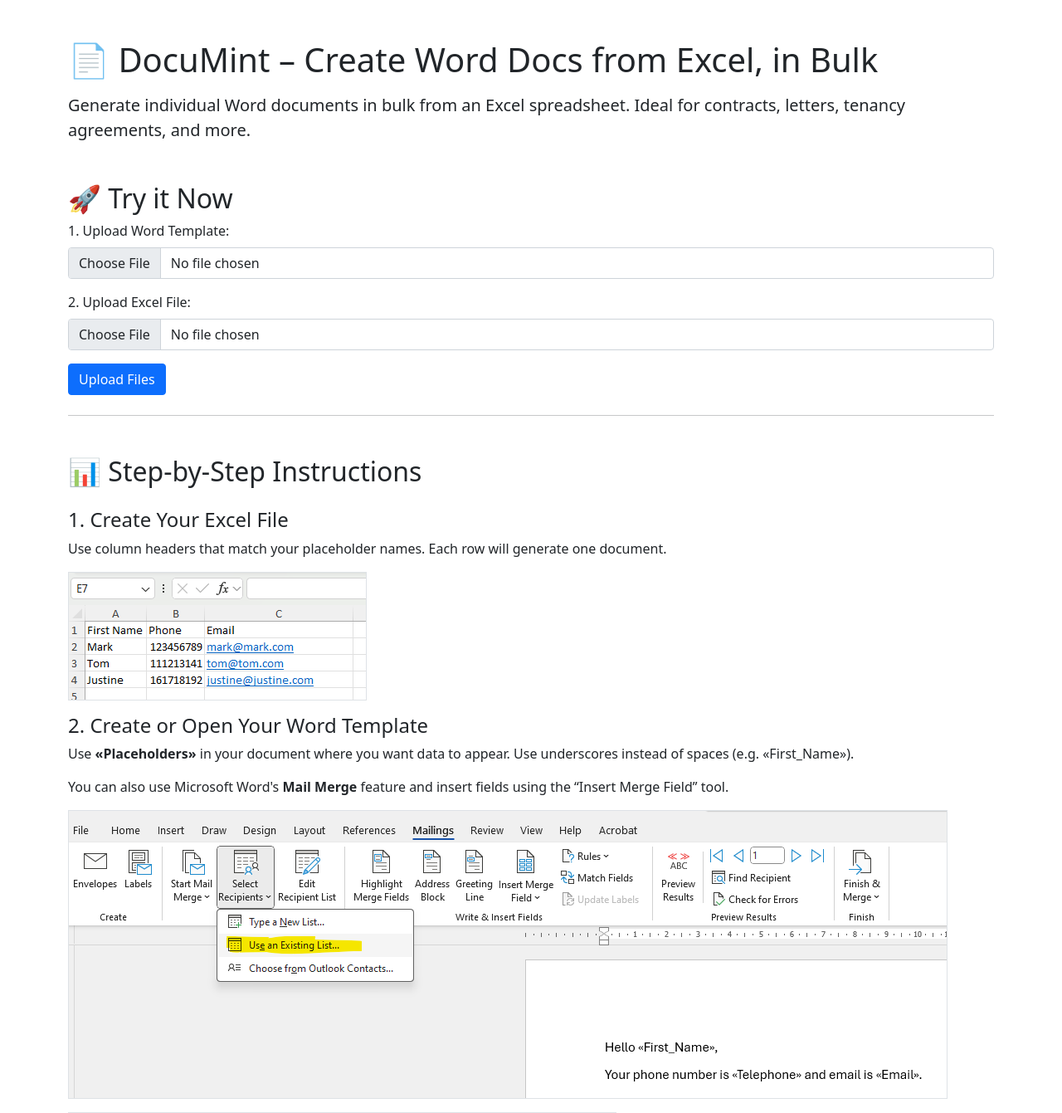
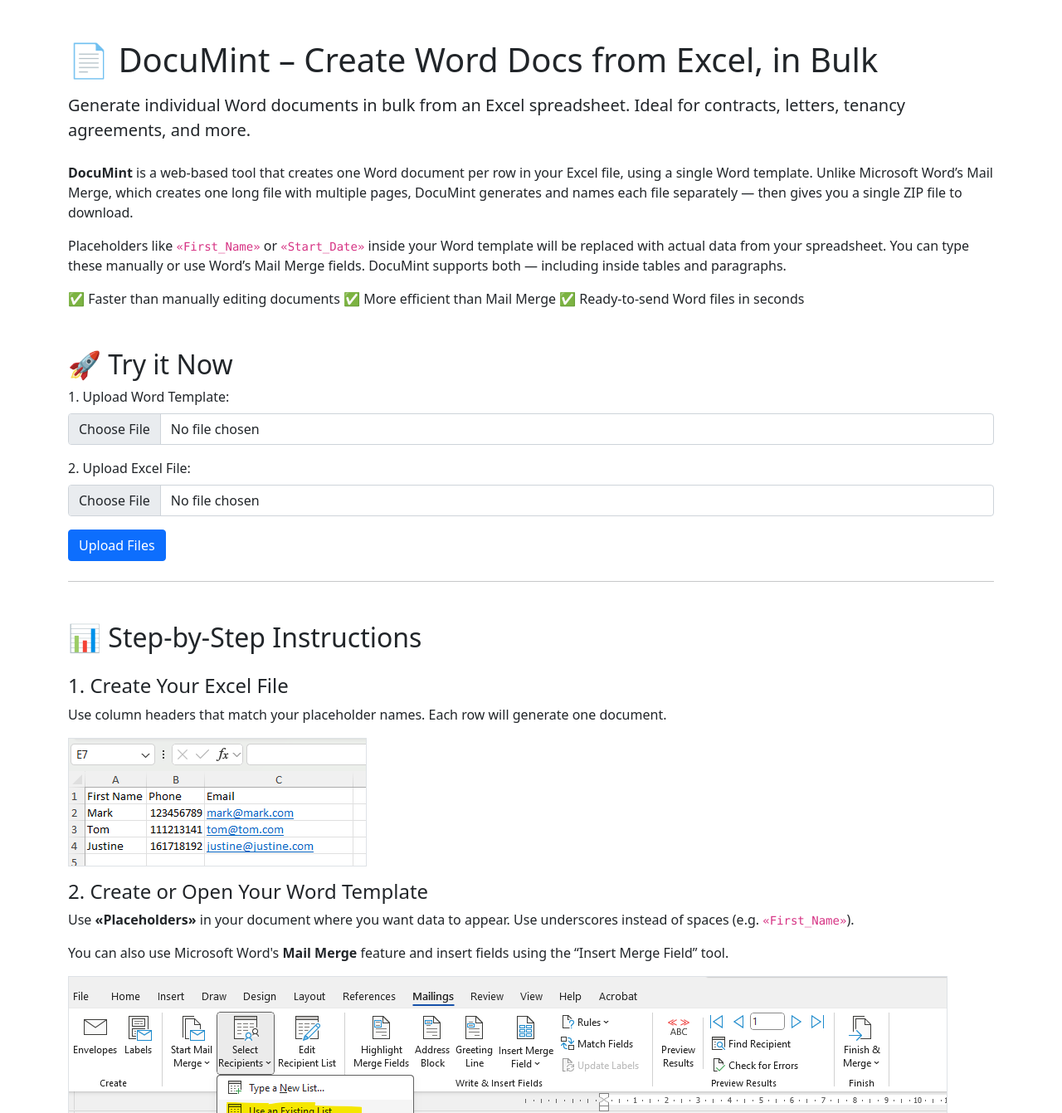
Before and after one commit to jfaccioli/documint, a Flask app: page / in a window 1280 px wide. Shown: the top 1341 px of the page at 83% size. Run offline with Flask 3, Linux system fonts and the light colour scheme; some libraries are stand-ins or nearby versions.

Commit message:
Update index.html

```diff
--- a/templates/index.html
+++ b/templates/index.html
@@ -11,6 +11,20 @@
   <div class="container mt-5 mb-5">
     <h1 class="mb-3">📄 DocuMint – Create Word Docs from Excel, in Bulk</h1>
     <p class="lead">Generate individual Word documents in bulk from an Excel spreadsheet. Ideal for contracts, letters, tenancy agreements, and more.</p>
+
+    <p class="mt-4">
+      <strong>DocuMint</strong> is a web-based tool that creates one Word document per row in your Excel file, using a single Word template. Unlike Microsoft Word’s Mail Merge, which creates one long file with multiple pages, DocuMint generates and names each file separately — then gives you a single ZIP file to download.
+    </p>
+
+    <p>
+      Placeholders like <code>«First_Name»</code> or <code>«Start_Date»</code> inside your Word template will be replaced with actual data from your spreadsheet. You can type these manually or use Word’s Mail Merge fields. DocuMint supports both — including inside tables and paragraphs.
+    </p>
+
+    <p class="mb-4">
+      ✅ Faster than manually editing documents
+      ✅ More efficient than Mail Merge
+      ✅ Ready-to-send Word files in seconds
+    </p>
 
     <h2 class="mt-5">🚀 Try it Now</h2>
     <form action="/upload" method="post" enctype="multipart/form-data" class="mb-4">
@@ -34,7 +48,7 @@
     <img src="{{ url_for('static', filename='Excel.png') }}" class="img-fluid mb-3 border" alt="Excel database example">
 
     <h4>2. Create or Open Your Word Template</h4>
-        <p>Use <strong>«Placeholders»</strong> in your document where you want data to appear. Use underscores instead of spaces (e.g. «First_Name»).</p>
+    <p>Use <strong>«Placeholders»</strong> in your document where you want data to appear. Use underscores instead of spaces (e.g. <code>«First_Name»</code>).</p>
     <p>You can also use Microsoft Word's <strong>Mail Merge</strong> feature and insert fields using the “Insert Merge Field” tool.</p>
     <img src="{{ url_for('static', filename='Word1.png') }}" class="img-fluid mb-3 border" alt="Word template with placeholders">
     <img src="{{ url_for('static', filename='Word2.png') }}" class="img-fluid mb-4 border" alt="Insert merge field example in Word">
```
Lines whose indentation alone changed are shown as unchanged.
